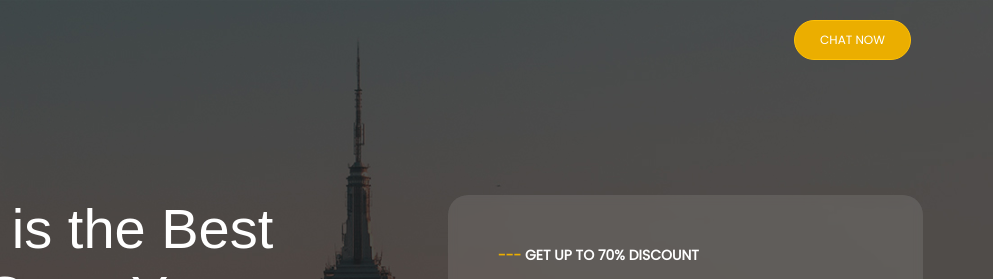
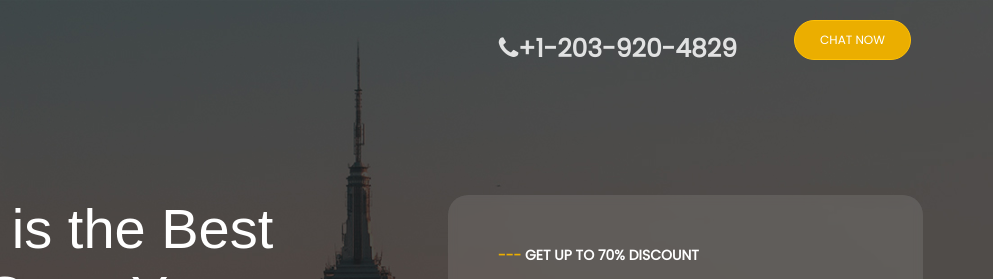
Before and after one commit to faiqahmed02/lb-nyd-1, a plain HTML site: page index.html in a window 1280 px wide. Shown: the top 279 px of the page, 287-1280 px from the left. Drawn offline with nearby package versions, Linux system fonts and the light colour scheme; some packages are replaced by stand-ins of ours; a web font is replaced by a local one.

Commit message:
new changes

```diff
--- a/assets/css/style.css
+++ b/assets/css/style.css
@@ -20,6 +20,24 @@ a:hover {
     z-index: 997;
     padding: 20px 0;
 }
+.number{
+    text-align: right;
+    font-family: 'poppins';
+    font-size: 25px;
+    font-weight: 600;
+    color: #ffffff;
+    vertical-align: middle;
+    margin-top: 10px;
+}
+.blink {
+    animation: blinker 1s linear infinite;
+  }
+
+  @keyframes blinker {
+    50% {
+      opacity: 0;
+    }
+  }
 
 /**
   * Desktop Navigation
--- a/index.html
+++ b/index.html
@@ -47,6 +47,11 @@
                             <i class="bi bi-list mobile-nav-toggle"></i>
                         </nav>
                     </div> -->
+                    <div class="col-md-8 number">
+                        <ul class="list-group blink">
+                            <li><i class="fa fa-phone"></i>+1-203-920-4829</li>
+                        </ul>
+                    </div>
                     <div class="col headre-btn">
                         <a href="#" class="btn btn-warning get_started">CHAT NOW</a>
                     </div>
```
